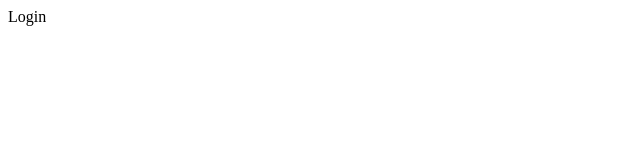
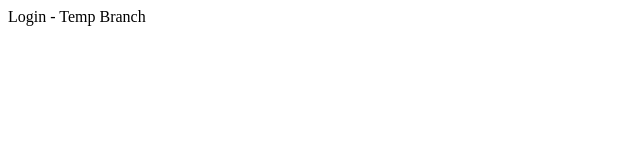
Before and after one commit to yashmahendra13/hello-world, a plain HTML site: page login.html in a window 1280 px wide. Shown: the whole page, without its empty margins (0-640 px from the left). Drawn offline with Linux system fonts and the light colour scheme.

Commit message:
Third Commit to Branch

```diff
--- a/login.html
+++ b/login.html
@@ -10,6 +10,6 @@
 
 <body>
 
-<p> Login </p>
+<p> Login - Temp Branch </p>
 
 </body>
```
